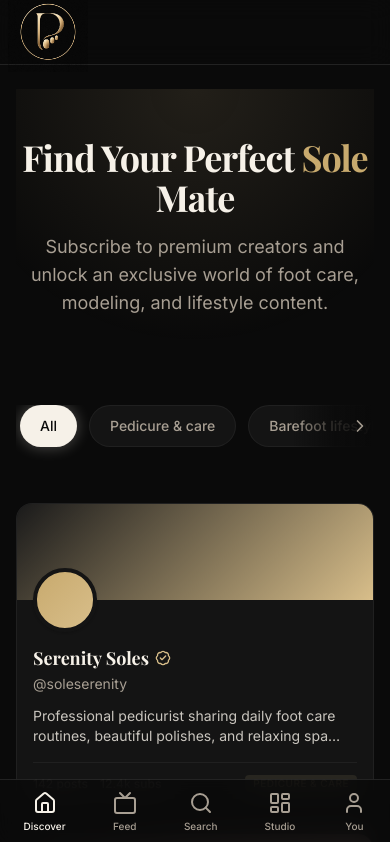
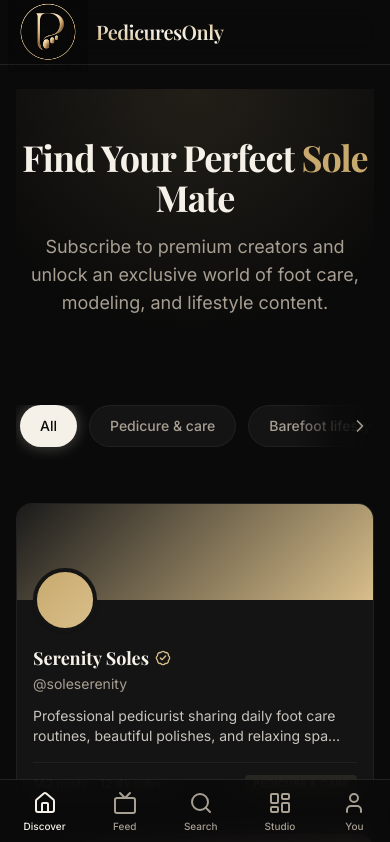
Before and after one commit to realslimkayleee/PO_repo, a React (Vite) app: page / in a window 390 px wide. Shown: the top 842 px of the page. Built offline with nearby package versions, Linux system fonts and the light colour scheme; a web font is replaced by a local one.

Commit message:
Make PedicuresOnly nav text visible on mobile screens

```diff
--- a/src/components/Layout.tsx
+++ b/src/components/Layout.tsx
@@ -14,7 +14,7 @@ const Header = () => (
     <div className="max-w-5xl mx-auto px-4 h-16 flex items-center justify-between">
       <NavLink to="/" className="flex items-center gap-2 -ml-2 group">
         <img src="/PO_logo_icon_transparent.png" alt="PedicuresOnly Logo" className="h-20 w-auto object-contain group-hover:opacity-90 transition-opacity" />
-        <span className="text-xl font-display font-semibold tracking-tight hidden sm:block bg-gradient-to-tr from-gold-2 via-cream to-gold text-transparent bg-clip-text">PedicuresOnly</span>
+        <span className="text-xl font-display font-semibold tracking-tight bg-gradient-to-tr from-gold-2 via-cream to-gold text-transparent bg-clip-text">PedicuresOnly</span>
       </NavLink>
       <nav className="hidden sm:flex items-center space-x-6 text-sm font-medium">
         <NavLink to="/" className={({ isActive }) => cn("hover:text-cream transition-colors", isActive ? "text-cream" : "text-mute")}>
```
